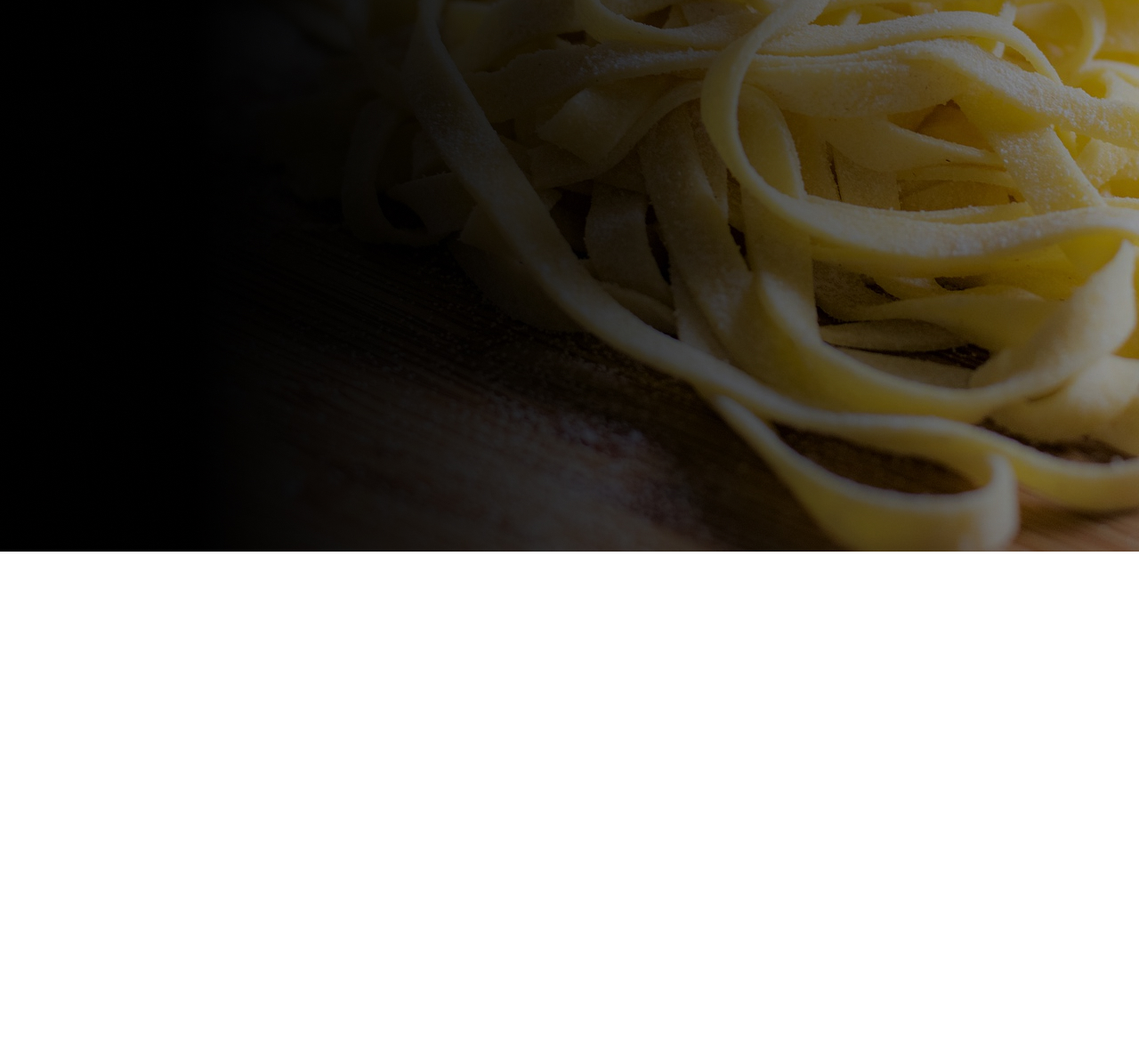
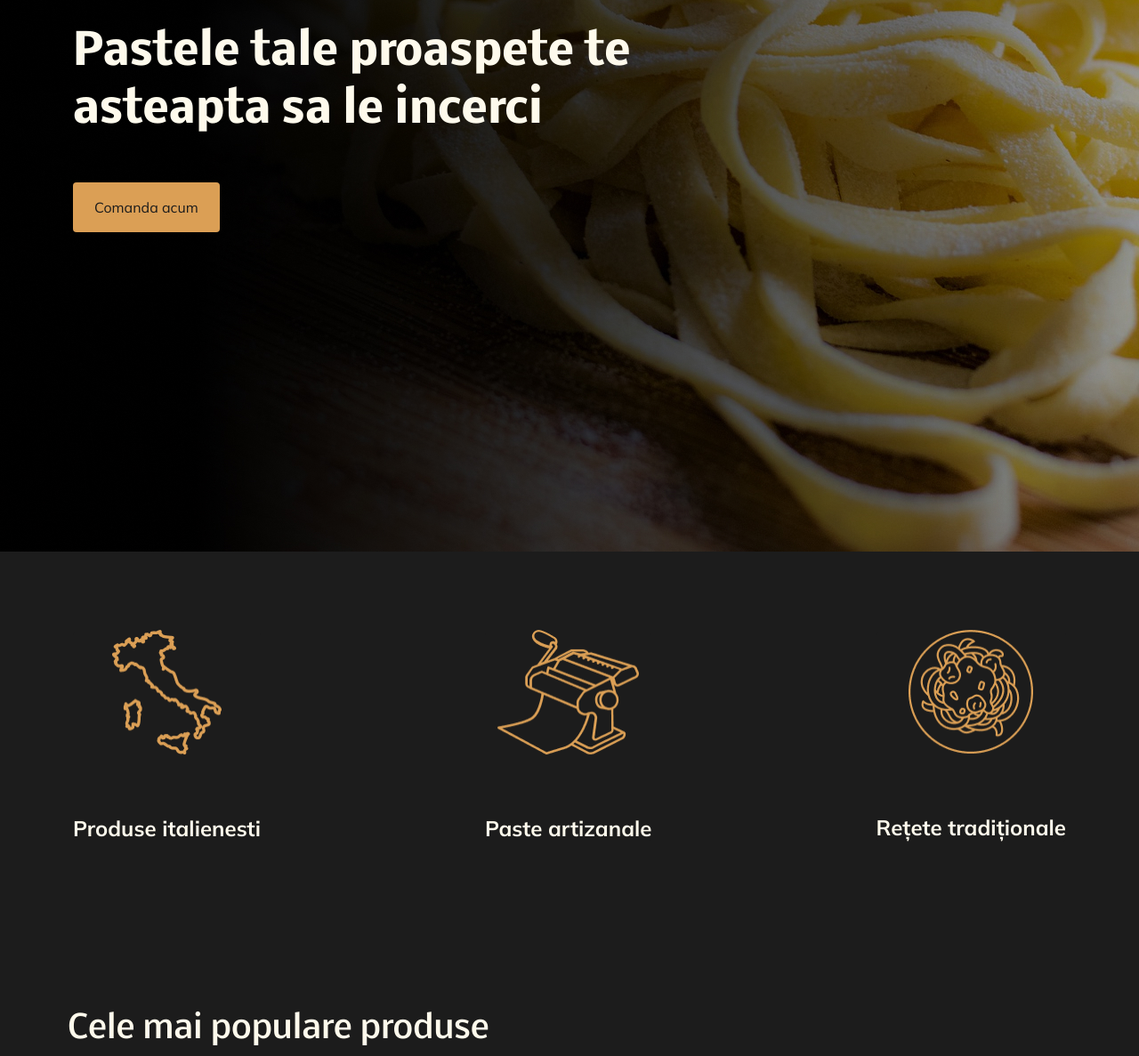
Before and after one commit to Dinul7/TemeHTML, a website: page pastificio/index.html in a window 1280 px wide. Shown: the part 428-1615 px from the top of the page at 89% size. Before the commit the page ends 1048 px from the top, so only its background shows below. Drawn offline with nearby package versions, Linux system fonts and the light colour scheme.

Commit message:
started scope section

```diff
--- a/pastificio/index.html
+++ b/pastificio/index.html
@@ -40,8 +40,7 @@
   <body>
     <div class="top-navbar">
       <div class="container">
-
-        <img src="./pastificio-photos/Logo.png" alt="logo pastificio">
+        <img src="./pastificio-photos/Logo.png" alt="logo pastificio" />
 
         <ul>
           <li><a href="#">Produse</a></li>
@@ -55,19 +54,59 @@
     <div class="hero-slider">
       <div class="container">
         <p>Pastele tale proaspete te asteapta sa le incerci</p>
+        <a href="#">Comanda acum</a>
       </div>
-
     </div>
 
+    <section class="value-section">
+      <div class="container">
+        <div class="col-wrapper">
+          <div class="card">
+            <div class="img-wrapper">
+              <img
+                src="./pastificio-photos/Italy.png"
+                width="123px"
+                height="141px"
+                alt=""
+              />
+            </div>
+            <p>Produse italienesti</p>
+          </div>
+          <div class="card">
+            <div class="img-wrapper">
+              <img
+                src="./pastificio-photos/Pasta machine.png"
+                width="159px"
+                height="141px"
+                alt=""
+              />
+            </div>
+            <p>Paste artizanale</p>
+          </div>
+          <div class="card">
+            <div class="img-wrapper">
+              <img
+                src="./pastificio-photos/Pasta.png"
+                width="140px"
+                height="140px"
+                alt=""
+              />
+            </div>
+            <p>Rețete tradiționale</p>
+          </div>
+        </div>
+      </div>
+    </section>
 
-
-
-    <!-- <section class="most-popular">
+    <section class="most-popular">
       <div class="products container">
         <h3>Cele mai populare produse</h3>
         <div class="cards-wrapper row">
           <div class="cards col">
-            <img src="./pastificio-photos/tagliata  al pesto.png" alt="tagliata" />
+            <img
+              src="./pastificio-photos/tagliata  al pesto.png"
+              alt="tagliata"
+            />
 
             <div class="info-wrapper">
               <h5>Tagliatelle al Pesto</h5>
@@ -99,7 +138,10 @@
           </div>
 
           <div class="cards col">
-            <img src="./pastificio-photos/casarece al pesto.png" alt="arrabiata" />
+            <img
+              src="./pastificio-photos/casarece al pesto.png"
+              alt="arrabiata"
+            />
             <div class="info-wrapper">
               <h5>Casarecce al Pesto</h5>
               <p>Casarecce proaspete, sos pesto, parmezan</p>
@@ -115,8 +157,18 @@
           </div>
         </div>
       </div>
-    </section> -->
+    </section>
 
+    <section class="scope">
+      <div class="container">
+        <h2>
+          Principalul component al pastelor făinoase îl constituie
+          carbohidrații, în mică parte proteine și grăsimi. Pastele făinoase au
+          denumiri depinzând de mărime, formă și zonă geografică.
+        </h2>
 
+        <a href="#">Despre noi</a>
+      </div>
+    </section>
   </body>
 </html>
--- a/pastificio/style.scss
+++ b/pastificio/style.scss
@@ -1,30 +1,28 @@
-
-.top-navbar{
+.top-navbar {
   background-color: #1c1c1c;
   box-shadow: 0px 6px 6px 0px #00000040;
 
-  .container{
+  .container {
     display: flex;
     justify-content: space-between;
 
-    img{
+    img {
       width: 164px;
       height: 64px;
-      margin:16px 0 ;
+      margin: 16px 0;
     }
 
-    ul{
+    ul {
       display: flex;
       list-style: none;
       margin: 0;
       padding: 0;
       gap: 32px;
       align-items: center;
-      li{
+      li {
         height: 20px;
-        a{
-
-          color:#FEFAEC ;
+        a {
+          color: #fefaec;
           text-decoration: none;
           font-size: 16px;
           font-weight: 400;
@@ -36,9 +34,79 @@
   }
 }
 
-.hero-slider{
-  background-image:url(./pastificio-photos/Image.jpg) ;
+.hero-slider {
+  background-image: url(./pastificio-photos/Image.jpg);
+  background-repeat: no-repeat;
+  background-size: cover;
+
   height: 952px;
+  display: flex;
+  align-items: center;
+
+  .container {
+    p {
+      font-family: "Nobile", sans-serif;
+      font-weight: 700;
+      font-size: 48px;
+      line-height: 65px;
+      width: 794px;
+      height: 130px;
+      color: #fefaec;
+      margin-bottom: 48px;
+    }
+
+    a {
+      display: inline-block;
+      padding: 18px 24px;
+      background-color: #db9f55;
+      text-decoration: none;
+      color: #1c1c1c;
+      font-family: "Mulish", sans-serif;
+      font-weight: 400;
+      font-size: 16px;
+      line-height: 20px;
+      border-radius: 4px;
+    }
+  }
+}
+
+.value-section {
+  background-color: #1c1c1c;
+  height: 414px;
+  display: flex;
+  align-items: center;
+  .container {
+    .col-wrapper {
+      display: flex;
+      justify-content: space-between;
+      .card {
+        border: none;
+        display: flex;
+        flex-direction: column;
+        background-color: #1c1c1c;
+        justify-content: center;
+        gap:66px;
+
+        .img-wrapper{
+          display: flex;
+          justify-content: center;
+        }
+        p {
+          font-family: "Mulish", sans-serif;
+          font-weight: 700;
+          font-size: 24px;
+          line-height: 32px;
+          color: #fefaec;
+          margin-bottom: 0;
+
+        }
+
+        img{
+
+        }
+      }
+    }
+  }
 }
 
 .most-popular {
@@ -57,14 +125,12 @@
       padding-top: 96px;
       margin-bottom: 48px;
       padding-left: 6px;
-
     }
 
     .cards-wrapper {
       display: flex;
       gap: 24px;
       margin: 0;
-
     }
     .cards {
       background-color: #ffffff;
@@ -127,3 +193,23 @@
     }
   }
 }
+
+.scope{
+  height: 554px;
+  background-image: url(./pastificio-photos/scopebackground.png);
+  background-repeat: no-repeat;
+  background-size: cover;
+
+  .container{
+
+
+    h2{
+      font-family: "Nobile", sans-serif;
+      font-weight: 500;
+      font-size: 36px;
+      line-height: 54px;
+      text-align: center;
+      color: #fefaec;
+    }
+  }
+}
```
Also changed, not shown: pastificio/pastificio-photos/Italy.png (added), pastificio/pastificio-photos/Pasta machine.png (added), pastificio/pastificio-photos/Pasta.png (added), pastificio/style.css, pastificio/style.min.css, 1 other file. Lines whose indentation alone changed are shown as unchanged.
